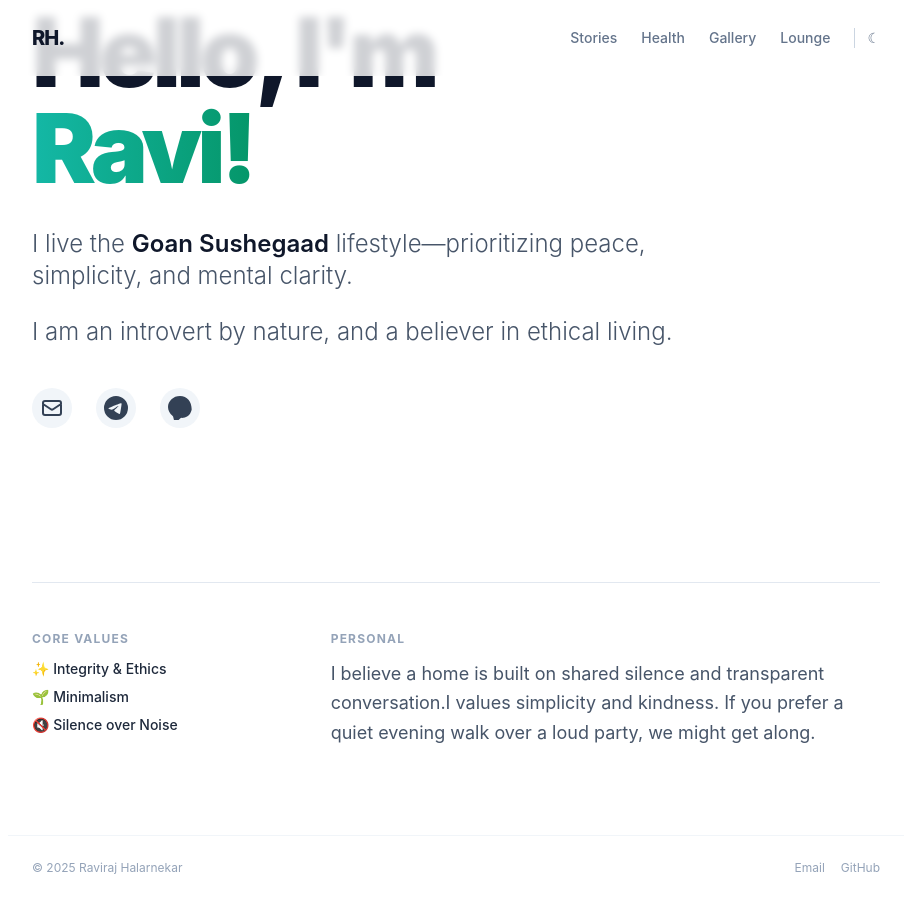
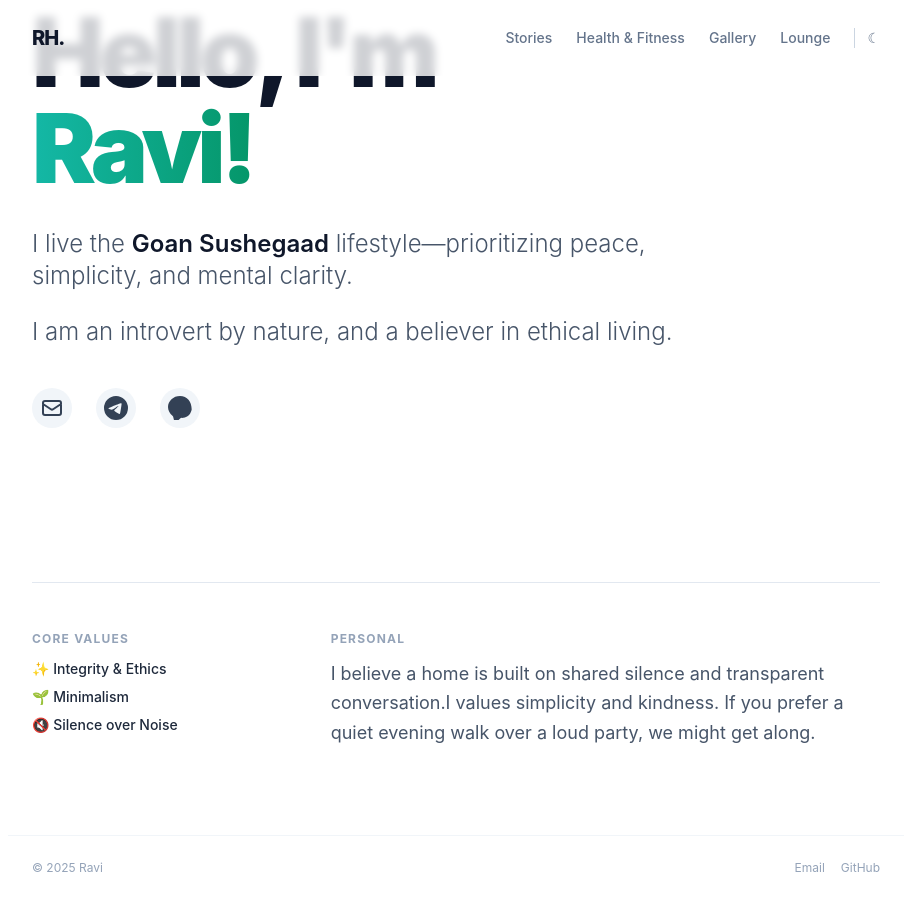
Before and after one commit to diaryofravi/me, a Jekyll site: the page built from index.html, in a window 1280 px wide and 900 px high, scrolled down 170 px. Shown: the whole window, without its empty margins (184-1095 px from the left). Built offline with Jekyll 4.4.1, drawn with Linux system fonts in a browser that asks for light colours; nearby versions of some CDN libraries.

Commit message:
Update default.html

```diff
--- a/_layouts/default.html
+++ b/_layouts/default.html
@@ -20,7 +20,7 @@
 
     <nav class="flex items-center gap-4 sm:gap-6 text-sm font-medium text-slate-500 dark:text-slate-400">
       <a href="/stories/" class="hover:text-black dark:hover:text-white transition">Stories</a>
-      <a href="/health/" class="hover:text-black dark:hover:text-white transition">Health</a>
+      <a href="/health/" class="hover:text-black dark:hover:text-white transition">Health & Fitness</a>
       <a href="/gallery/" class="hover:text-black dark:hover:text-white transition">Gallery</a>
       <a href="/media/" class="hover:text-black dark:hover:text-white transition">Lounge</a>
       <button id="theme-toggle" class="focus:outline-none pl-3 border-l border-slate-300 dark:border-slate-700">
@@ -35,7 +35,7 @@
   </main>
 
   <footer class="w-full max-w-4xl mx-auto p-6 border-t border-slate-100 dark:border-slate-900 text-xs text-slate-400 flex justify-between">
-    <p>&copy; {{ "now" | date: "%Y" }} Raviraj Halarnekar</p>
+    <p>&copy; {{ "now" | date: "%Y" }} Ravi</p>
     <div class="flex gap-4">
       <a href="mailto:{{ site.email }}" class="hover:text-teal-500">Email</a>
       <a href="#" class="hover:text-teal-500">GitHub</a>
```
